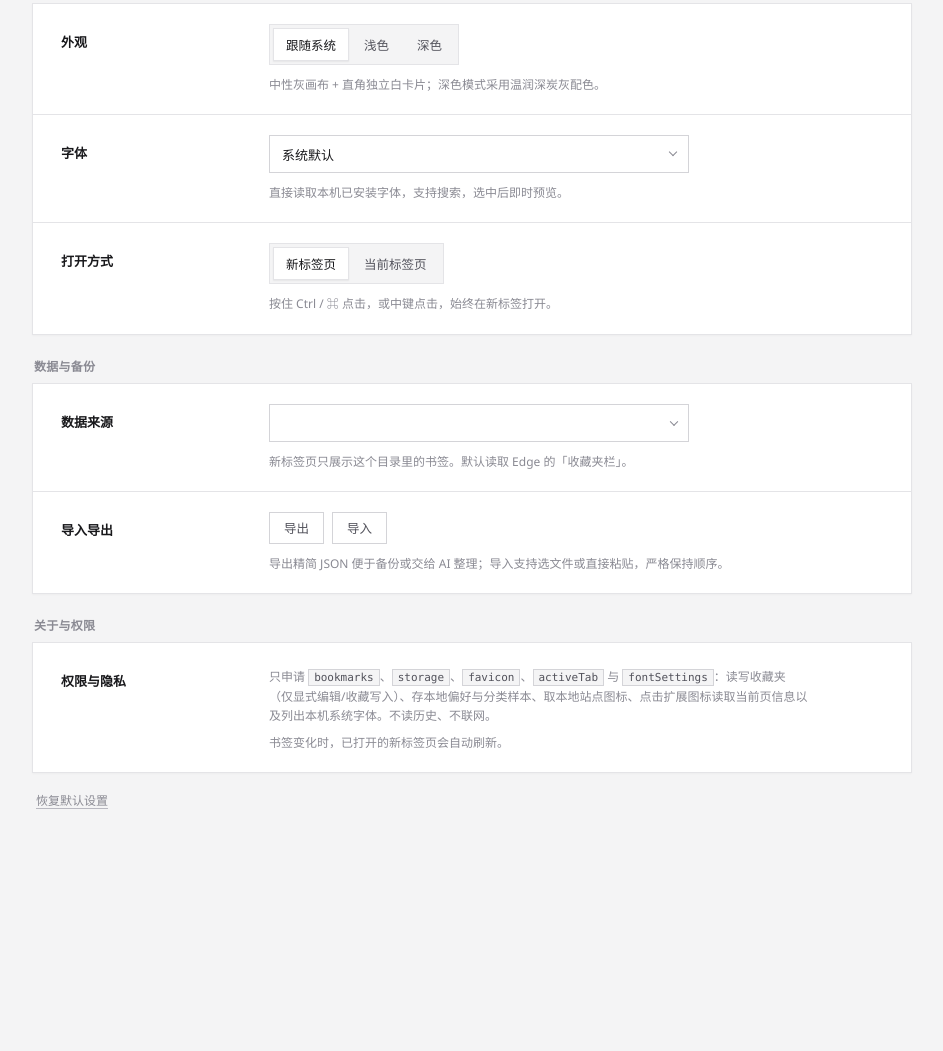
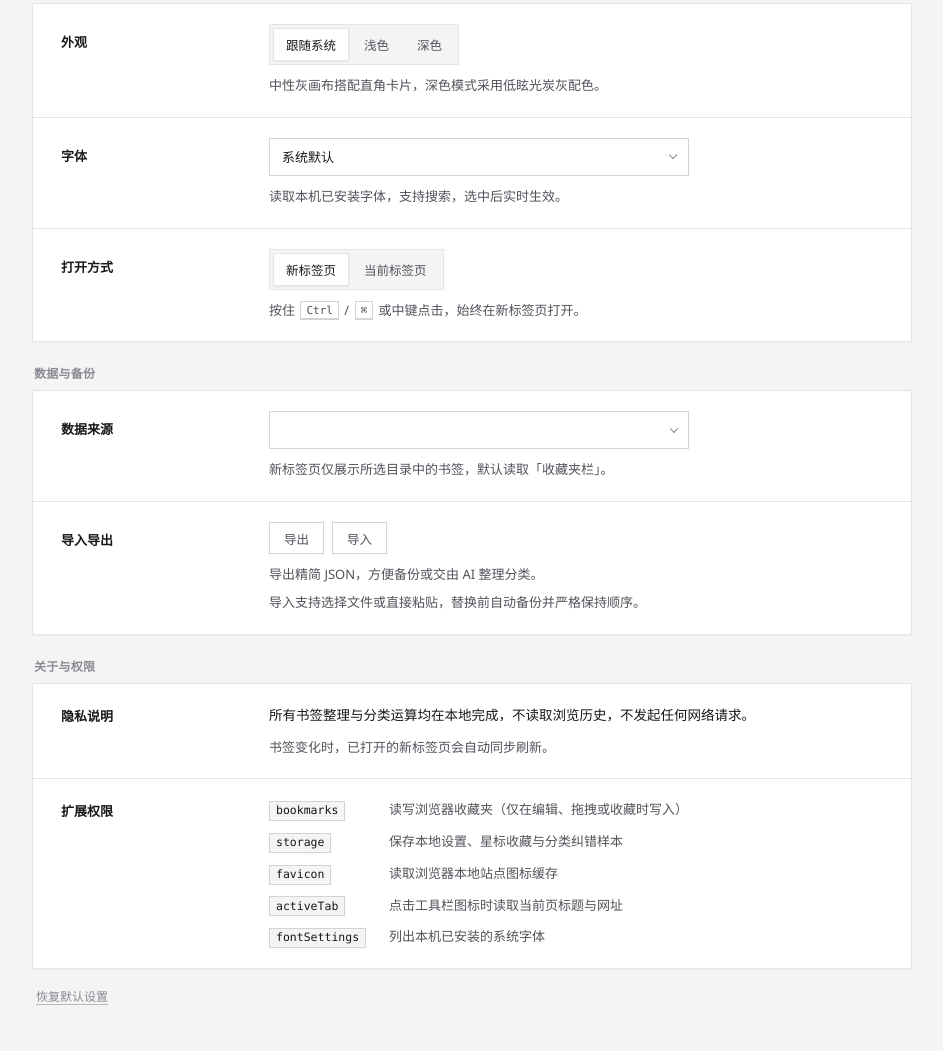
Before and after one commit to wxiach/neattab, a browser extension: page options.html in a window 1280 px wide. Shown: the part 193-1244 px from the top of the page, without its empty margins (168-1111 px from the left). Before the commit the page ends 1048 px from the top, so only its background shows below. Drawn offline with Linux system fonts and the light colour scheme.

Commit message:
style(ui): align kbd/badges with coss ui and refine system settings

```diff
--- a/options.html
+++ b/options.html
@@ -4,7 +4,7 @@
     <meta charset="utf-8" />
     <meta name="viewport" content="width=device-width, initial-scale=1" />
     <meta name="color-scheme" content="light dark" />
-    <title>NeatTab · 设置</title>
+    <title>NeatTab · 系统设置</title>
     <link rel="icon" type="image/png" sizes="32x32" href="icons/32.png" />
     <link rel="stylesheet" href="styles/tokens.css" />
     <link rel="stylesheet" href="styles/controls.css" />
@@ -22,9 +22,9 @@
           <span>NeatTab</span>
         </span>
         <span class="vr" aria-hidden="true"></span>
-        <span class="coll">设置</span>
+        <span class="coll">系统设置</span>
         <div class="topbar-right">
-          <span class="ver" id="ver">v0.1.0</span>
+          <span class="ver" id="ver"></span>
           <a class="backbtn" id="back" href="newtab.html" title="返回新标签页（Esc）">
             <svg width="14" height="14" viewBox="0 0 256 256" fill="currentColor" aria-hidden="true">
               <path d="M224,128a8,8,0,0,1-8,8H59.31l58.35,58.34a8,8,0,0,1-11.32,11.32l-72-72a8,8,0,0,1,0-11.32l72-72a8,8,0,0,1,11.32,11.32L59.31,120H216A8,8,0,0,1,224,128Z"/>
@@ -37,7 +37,7 @@
 
     <main class="opt-main">
       <div class="opt-head">
-        <h1>设置</h1>
+        <h1>系统设置</h1>
         <p class="sub">改动即时生效，无需手动保存。</p>
       </div>
 
@@ -51,7 +51,7 @@
               <button type="button" data-value="light">浅色</button>
               <button type="button" data-value="dark">深色</button>
             </div>
-            <p class="hint">中性灰画布 + 直角独立白卡片；深色模式采用温润深炭灰配色。</p>
+            <p class="hint">中性灰画布搭配直角卡片，深色模式采用低眩光炭灰配色。</p>
           </div>
         </section>
 
@@ -68,7 +68,7 @@
                 <div class="font-list" id="font-list" role="listbox" aria-label="本机系统字体"></div>
               </div>
             </div>
-            <p class="hint">直接读取本机已安装字体，支持搜索，选中后即时预览。</p>
+            <p class="hint">读取本机已安装字体，支持搜索，选中后实时生效。</p>
           </div>
         </section>
 
@@ -79,7 +79,7 @@
               <button type="button" data-value="tab">新标签页</button>
               <button type="button" data-value="same">当前标签页</button>
             </div>
-            <p class="hint">按住 Ctrl / ⌘ 点击，或中键点击，始终在新标签打开。</p>
+            <p class="hint">按住 <kbd>Ctrl</kbd> / <kbd>⌘</kbd> 或中键点击，始终在新标签页打开。</p>
           </div>
         </section>
       </div>
@@ -92,7 +92,7 @@
             <div class="select-wrap">
               <select id="root" aria-label="数据来源"></select>
             </div>
-            <p class="hint">新标签页只展示这个目录里的书签。默认读取 Edge 的「收藏夹栏」。</p>
+            <p class="hint">新标签页仅展示所选目录中的书签，默认读取「收藏夹栏」。</p>
           </div>
         </section>
 
@@ -103,20 +103,32 @@
               <button class="btn ghost" id="export-btn" type="button">导出</button>
               <button class="btn ghost" id="import-btn" type="button">导入</button>
             </div>
-            <p class="hint">导出精简 JSON 便于备份或交给 AI 整理；导入支持选文件或直接粘贴，严格保持顺序。</p>
+            <p class="hint">导出精简 JSON，方便备份或交由 AI 整理分类。</p>
+            <p class="hint">导入支持选择文件或直接粘贴，替换前自动备份并严格保持顺序。</p>
           </div>
         </section>
       </div>
 
       <h2 class="cat-title">关于与权限</h2>
       <div class="sheet">
-        <section class="field">
-          <div class="label"><span class="name">权限与隐私</span></div>
+        <section class="field is-text">
+          <div class="label"><span class="name">隐私说明</span></div>
           <div class="control">
-            <p class="hint tight">
-              只申请 <code>bookmarks</code>、<code>storage</code>、<code>favicon</code>、<code>activeTab</code> 与 <code>fontSettings</code>：读写收藏夹（仅显式编辑/收藏写入）、存本地偏好与分类样本、取本地站点图标、点击扩展图标读取当前页信息以及列出本机系统字体。不读历史、不联网。
-            </p>
-            <p class="hint tight">书签变化时，已打开的新标签页会自动刷新。</p>
+            <p class="lead">所有书签整理与分类运算均在本地完成，不读取浏览历史，不发起任何网络请求。</p>
+            <p class="hint">书签变化时，已打开的新标签页会自动同步刷新。</p>
+          </div>
+        </section>
+
+        <section class="field is-text">
+          <div class="label"><span class="name">扩展权限</span></div>
+          <div class="control">
+            <ul class="perm-list">
+              <li><code>bookmarks</code><span>读写浏览器收藏夹（仅在编辑、拖拽或收藏时写入）</span></li>
+              <li><code>storage</code><span>保存本地设置、星标收藏与分类纠错样本</span></li>
+              <li><code>favicon</code><span>读取浏览器本地站点图标缓存</span></li>
+              <li><code>activeTab</code><span>点击工具栏图标时读取当前页标题与网址</span></li>
+              <li><code>fontSettings</code><span>列出本机已安装的系统字体</span></li>
+            </ul>
           </div>
         </section>
       </div>
--- a/styles/options.css
+++ b/styles/options.css
@@ -146,6 +146,10 @@ h1 {
   font-weight: 600;
 }
 
+.field.is-text .label .name {
+  padding-top: 2px;
+}
+
 .control {
   min-width: 0;
 }
@@ -163,27 +167,66 @@ h1 {
 
 .hint {
   margin: 10px 0 0;
-  max-width: 540px;
-  font-size: 12px;
-  line-height: 1.6;
-  color: var(--ink3);
+  max-width: 560px;
+  font-size: 13px;
+  line-height: 1.68;
+  color: var(--ink2);
 }
 
-.hint.tight {
-  margin-top: 8px;
+.hint + .hint {
+  margin-top: 6px;
 }
 
-.hint.tight:first-child {
-  margin-top: 4px;
+.hint kbd {
+  min-width: 18px;
+  height: 18px;
+  padding: 0 5px;
+  margin: 0 2px;
+  font-size: 11px;
+  vertical-align: 1px;
 }
 
-.hint code {
+.lead {
+  margin: 0;
+  max-width: 560px;
+  font-size: 13.5px;
+  line-height: 1.68;
+  color: var(--ink);
+}
+
+.perm-list {
+  list-style: none;
+  margin: 0;
+  padding: 0;
+  display: flex;
+  flex-direction: column;
+  gap: 10px;
+}
+
+.perm-list li {
+  display: grid;
+  grid-template-columns: 108px minmax(0, 1fr);
+  align-items: baseline;
+  gap: 12px;
+  font-size: 13px;
+  line-height: 1.6;
+  color: var(--ink2);
+}
+
+.perm-list code {
+  justify-self: start;
+  display: inline-flex;
+  align-items: center;
+  height: 20px;
+  padding: 0 6px;
   font-family: var(--mono);
-  font-size: 11px;
-  padding: 1px 5px;
+  font-size: 11.5px;
+  font-weight: 500;
+  line-height: 1;
   border: 1px solid var(--line2);
   background: var(--bg);
-  color: var(--ink2);
+  box-shadow: var(--badge-shadow);
+  color: var(--ink);
 }
 
 .colophon {
@@ -237,8 +280,13 @@ h1 {
   }
 
   .hint,
-  .sub {
-    font-size: 13px;
+  .sub,
+  .perm-list li {
+    font-size: 13.5px;
+  }
+
+  .lead {
+    font-size: 14px;
   }
 }
 
@@ -272,4 +320,9 @@ h1 {
   .label .name {
     padding-top: 0;
   }
+
+  .perm-list li {
+    grid-template-columns: minmax(0, 1fr);
+    gap: 4px;
+  }
 }
--- a/styles/tokens.css
+++ b/styles/tokens.css
@@ -21,6 +21,8 @@
   --blue-line: rgba(37, 99, 235, 0.36);
 
   --amber: #d97706;
+  --amber-soft: rgba(217, 119, 6, 0.1);
+  --amber-line: rgba(217, 119, 6, 0.3);
   --danger: #dc2626;
   --danger-hover: #b91c1c;
 
@@ -33,6 +35,8 @@
   --shadow-sm: 0 1px 2px rgba(0, 0, 0, 0.04), 0 1px 1px rgba(0, 0, 0, 0.02);
   --shadow-card: 0 1px 2px rgba(0, 0, 0, 0.03);
   --shadow-md: 0 6px 20px rgba(0, 0, 0, 0.08), 0 1px 3px rgba(0, 0, 0, 0.04);
+  --kbd-shadow: 0 1px 0 var(--line2);
+  --badge-shadow: 0 1px 2px rgba(0, 0, 0, 0.04);
 
   color-scheme: light;
 }
@@ -55,12 +59,16 @@
   --blue-line: rgba(96, 165, 250, 0.42);
 
   --amber: #fbbf24;
+  --amber-soft: rgba(251, 191, 36, 0.14);
+  --amber-line: rgba(251, 191, 36, 0.34);
   --danger: #f87171;
   --danger-hover: #ef4444;
 
   --shadow-sm: 0 1px 3px rgba(0, 0, 0, 0.4);
   --shadow-card: 0 1px 2px rgba(0, 0, 0, 0.28);
   --shadow-md: 0 8px 24px rgba(0, 0, 0, 0.5), 0 2px 6px rgba(0, 0, 0, 0.35);
+  --kbd-shadow: inset 0 1px 0 rgba(255, 255, 255, 0.06), 0 1px 0 rgba(0, 0, 0, 0.45);
+  --badge-shadow: inset 0 1px 0 rgba(255, 255, 255, 0.04), 0 1px 2px rgba(0, 0, 0, 0.28);
 
   color-scheme: dark;
 }
@@ -106,15 +114,24 @@ mark {
   border-radius: 0;
 }
 
+/* 对齐 coss ui <Kbd>：等宽轻量键帽 + 细描边 + 微浮雕底影 */
 kbd {
+  display: inline-flex;
+  align-items: center;
+  justify-content: center;
+  min-width: 20px;
+  height: 20px;
+  padding: 0 6px;
+  margin: 0 2px;
   font-family: var(--mono);
   font-size: 11px;
+  font-weight: 500;
   line-height: 1;
   color: var(--ink2);
   border: 1px solid var(--line2);
   border-radius: var(--r-xs);
-  padding: 3px 6px;
-  margin: 0 2px;
+  background: var(--surface);
+  box-shadow: var(--kbd-shadow);
   white-space: nowrap;
-  background: var(--surface);
+  user-select: none;
 }
```
Also changed, not shown: newtab.html (+25 -14 lines), preview/stub-newtab.html (+25 -14 lines), preview/stub-options.html (+27 -15 lines), styles/newtab.css (+109 -21 lines), styles/popup.css (+25 -9 lines).
